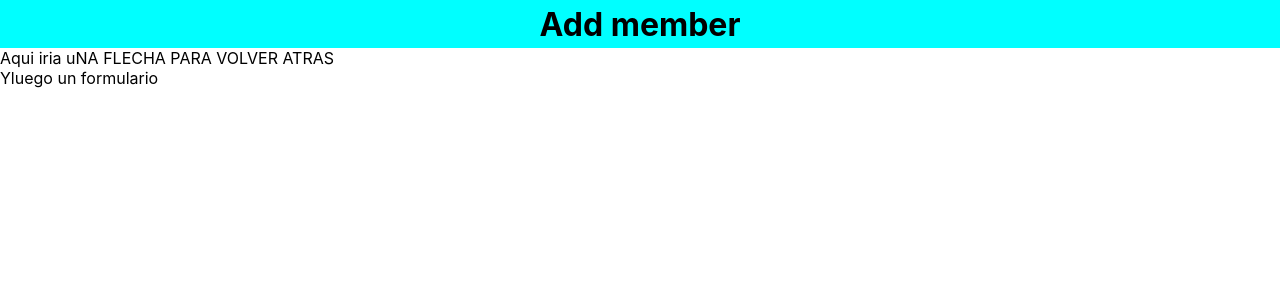
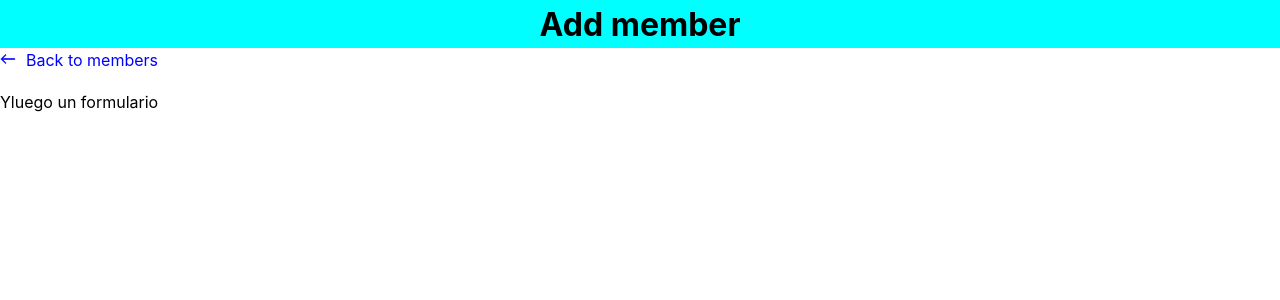
Before and after one commit to kvl-ballester/members-front, a React (Create React App) app: page /new in a window 1280 px wide. Shown: the top 300 px of the page. Built offline with nearby package versions, Linux system fonts and the light colour scheme.

Commit message:
add back arrow to retun to main page

```diff
--- a/src/pages/NewMember/NewMember.jsx
+++ b/src/pages/NewMember/NewMember.jsx
@@ -1,11 +1,11 @@
-import { Header } from "../../components";
+import { Header, BackTo } from "../../components";
 
 export const NewMember = () => {
     return (
         <>
             <Header text="Add member" />
             <div id="new-member">
-                Aqui iria uNA FLECHA PARA VOLVER ATRAS
+                <BackTo path="/" text="Back to members" />
                 <br />
                 Yluego un formulario
             </div>
```
